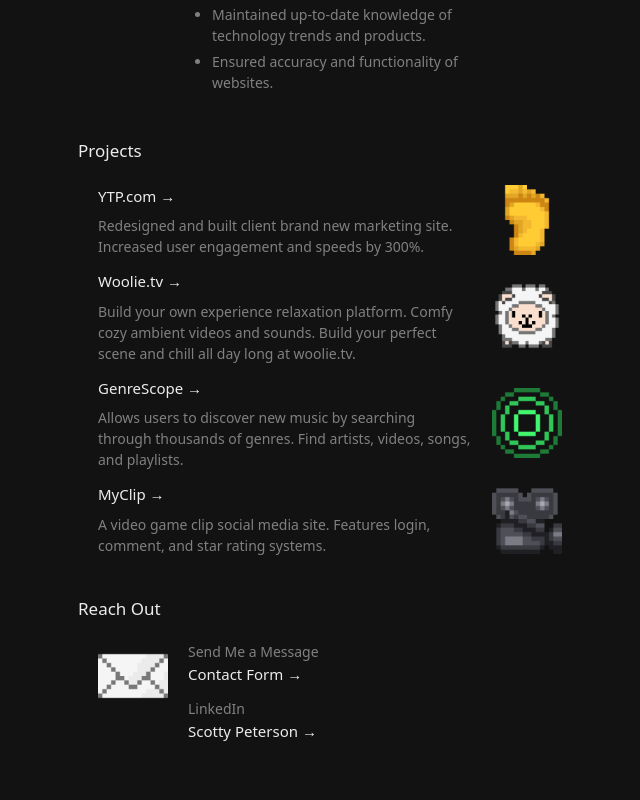
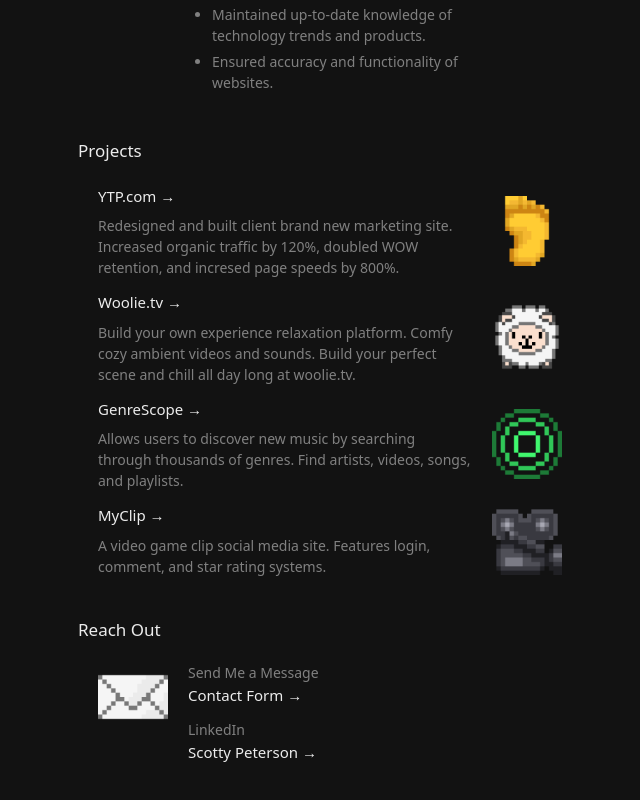
Before and after one commit to Scottsdaaale/portfolio-v2, a Next.js app: page / in a window 1280 px wide. Shown: the part 1426-2226 px from the top of the page, without its empty margins (320-960 px from the left). Built offline with nearby package versions, Linux system fonts and the light colour scheme.

Commit message:
updated ytp copy

```diff
--- a/app/components/routes/dev/Projects.js
+++ b/app/components/routes/dev/Projects.js
@@ -32,7 +32,7 @@ function Projects() {
     {
       title: 'YTP.com →',
       description:
-        'Redesigned and built client brand new marketing site. Increased user engagement and speeds by 300%.',
+        'Redesigned and built client brand new marketing site. Increased organic traffic by 120%, doubled WOW retention, and incresed page speeds by 800%.',
       gif: ytpGif,
       link: 'https://www.yourtrainingprovider.com/',
     },
```
